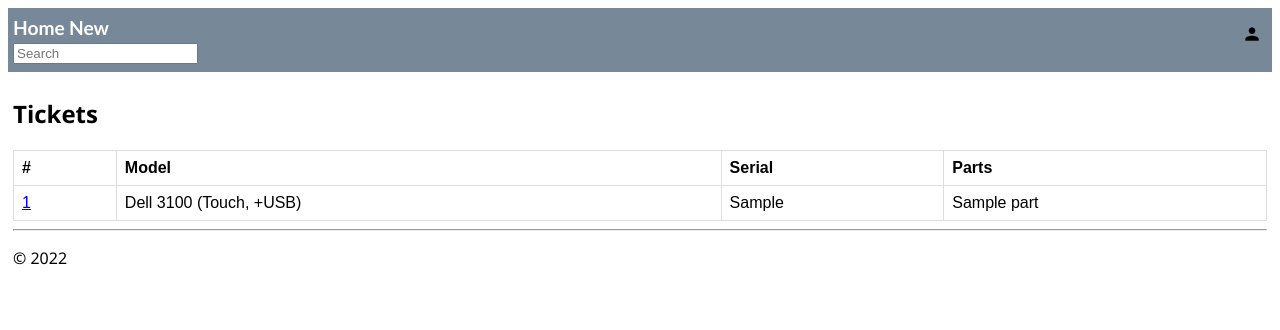
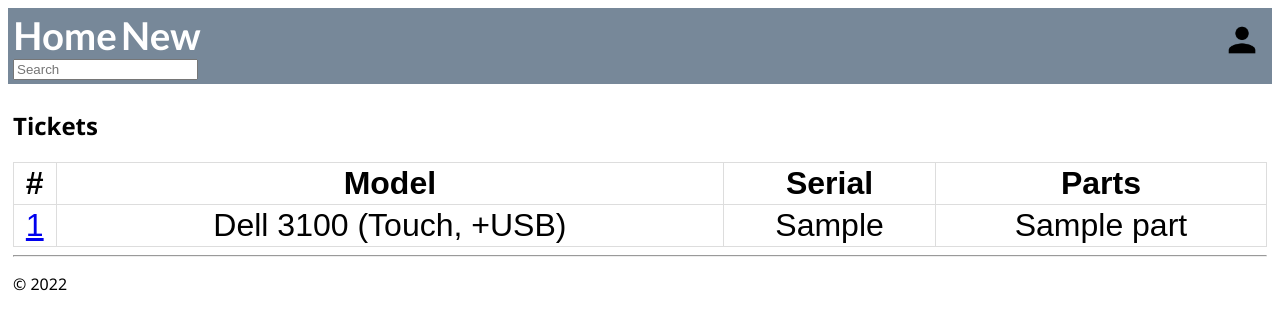
Before and after one commit to snowskeleton/djangoIdun, a Django app: page / in a window 1280 px wide. Shown: the top 330 px of the page. Run offline with Django 4.2, Linux system fonts and the light colour scheme; tables that the repository leaves empty hold one stand-in row (values such as "Sample post").

Commit message:
made things prettier, and formatted some text

```diff
--- a/nobility/models.py
+++ b/nobility/models.py
@@ -10,6 +10,7 @@ class Ticket(models.Model):
     serial = models.CharField(max_length=30, null=True, blank=True)
     assetTag = models.CharField(max_length=30, null=True, blank=True)
     customer = models.CharField(max_length=30, null=True, blank=False)
+    claim = models.CharField(max_length=30, null=True, blank=False)
     model = models.CharField(
         max_length=90,
         null=True,
@@ -21,9 +22,14 @@ class Ticket(models.Model):
     def whoamI(self, ticket):
         return Ticket.objects.filter(id=ticket)[0]
 
+    def partsPossible(self):
+        for (key, value) in longLists.parts.items():
+            if key == self.model:
+                return value
+        return longLists.parts.get('Generic') #return generic parts if no model found
 
     def notes(self):
-        return Note.objects.filter(ticket=self)
+        return Note.objects.filter(ticket=self).order_by('-date') #newest note on top
 
     def parts(self):
         return Part.objects.filter(ticket=self)
@@ -33,25 +39,6 @@ class Ticket(models.Model):
         for part in self.parts():
             prettyParts.append(part.name)
         return ', '.join(prettyParts) if len(prettyParts) > 0 else '--none--'
-
-    def partsToAdd(self):
-        for (key, value) in longLists.parts.items():
-            if key == self.model:
-                return str(value)
-        return longLists.parts.get('Generic') #return generic parts if the above didn't match anything
-
-    def partsPossible(self):
-        arr = []
-        for (key, value) in longLists.parts.items():
-            if key == self.model:
-                arr = value
-        if len(arr) > 0:
-            return arr
-        #else
-        for (key, value) in longLists.parts.items():
-            if key == 'Generic':
-                arr = value
-        return arr
 
     def partsNeeded(self):
         return self.parts().filter(replaced=False)
@@ -69,6 +56,10 @@ class Note(models.Model):
     date = models.DateTimeField("date created", auto_now_add=True)
     ticket = models.ForeignKey(Ticket, on_delete=models.CASCADE)
     user = models.ForeignKey(settings.AUTH_USER_MODEL, on_delete=models.PROTECT)
+
+    def tableDate(self):
+
+        pass
 
 
 class Part(models.Model):
--- a/nobility/static/hello/site.css
+++ b/nobility/static/hello/site.css
@@ -3,7 +3,7 @@
     font-size: 1em;
     font-family: 'Trebuchet MS', 'Lucida Sans Unicode', 'Lucida Grande', 'Lucida Sans', Arial, sans-serif;
     color: white;
-    padding: 8px 5px 8px 5px;
+    padding: 4px 5px 4px 5px;
 }
 
 .navbar a {
@@ -12,7 +12,7 @@
 }
 
 .navbar-brand {
-    font-size: 1.2em;
+    font-size: 2.4em;
     font-weight: 600;
 }
 
@@ -41,7 +41,7 @@ input[name=ticket] {
 }
 .deetsHeader {
     text-align: left;
-    font-size: 0.5em;
+    font-size: 1em;
     font-weight: 250;
 }
 
@@ -72,33 +72,28 @@ input[name=ticket] {
 table {
 
     font-family: arial, sans-serif;
-
     border-collapse: collapse;
-
     width: 100%;
     vertical-align: text-top;
-
+    font-size: 1em;
 }
 
 td, th {
-
   border: 1px solid #dddddd;
-
-  text-align: left;
-
+  text-align: center;
   vertical-align: text-top;
-  padding: 8px;
-
+  padding: 2px;
+  font-size: 2em;
 }
 
 tr:nth-child(even) {
 
-  background-color: #dddddd;
+  background-color: rgba(251, 232, 250, 0.765);
 
 }
 
 .table-username {
-    background-color: rgb(20, 186, 219);
+    background-color: rgb(195, 172, 243);
     vertical-align: text-top;
 }
 
--- a/nobility/templates/nobility/home.html
+++ b/nobility/templates/nobility/home.html
@@ -6,7 +6,7 @@
     <h2>Tickets</h2>
 
     {% if tickets %}
-        <table class="tickets">
+        <table>
             <thead>
             <tr>
                 <th>#</th>
--- a/nobility/templates/nobility/layout.html
+++ b/nobility/templates/nobility/layout.html
@@ -7,14 +7,14 @@
     <link rel="stylesheet" type="text/css" href="{% static 'hello/site.css' %}"/>
 </head>
 
-<body>
+<body class="all">
 <div class="navbar">
     <a href="{% url 'home' %}" class="navbar-brand">Home</a>
     <a href="{% url 'add' %}" class="navbar-brand">New</a>
     <!-- <a href="{% url 'login' %}" class="navbar-brand right">Login </a> -->
-    <a href="{% url 'logout' %}"> <img alt="account" class="navbar-brand right" width=20 height=20 src="{% static 'hello/media/account.png' %}"> </a>
+    <a href="{% url 'logout' %}"> <img alt="account" class="navbar-brand right" width=40 height=40 src="{% static 'hello/media/account.png' %}"> </a>
     <!-- <a href="{% url 'logout' %}" class="navbar-brand right">Logout</a> -->
-    <form action="{% url 'searchResults' %}" class="navbar-brand" method="get">
+    <form action="{% url 'searchResults' %}" method="get">
         <input name="q" type="text" placeholder="Search">
       </form>
 </div>
--- a/nobility/views.py
+++ b/nobility/views.py
@@ -4,6 +4,7 @@ from django.views.generic import ListView
 from django.db.models import Q
 from django.contrib.auth.decorators import login_required
 from django.contrib.auth import authenticate, login, logout
+from django import forms
 
 from .forms import NoteForm, TicketCreateForm, PartsForm, ButtonButton, LoginForm
 from .models import Ticket, Part, Note
@@ -43,7 +44,7 @@ def addPart(request, ticket):
         for part in ticket.partsPossible():
             if part['name'] == request.POST['parts']:
                 Part.spawn(ticket, part)
-                Note.objects.create(body=f"{part['name']} added.", ticket=ticket, user=request.user)
+                Note.objects.create(body=f"[{part['name']}] added.", ticket=ticket, user=request.user)
         return redirect(f"/ticket/{ticket.id}")
     else:
         return render(request, "nobility/addPart.html", { 'form': form, 'ticket': ticket})
@@ -77,6 +78,11 @@ def part(request, part):
             part.save()
         if request.POST['action'] == 'Delete':
             part.delete()
+        Note.objects.create(
+        body=f"[{part.name}] {request.POST['action']}{'d' if request.POST['action'] != 'Order' else 'ed'}.",
+        # the above dynamically adds either "d" or "ed" to the 'action', depending on grammar
+        ticket=part.ticket,
+        user=request.user)
         return redirect(f"/ticket/{part.ticket.id}")
 
     return render(request, "nobility/part.html", {'form': form , 'part': part})
```
Also changed, not shown: nobility/templates/nobility/ticket.html (+7 -4 lines).
